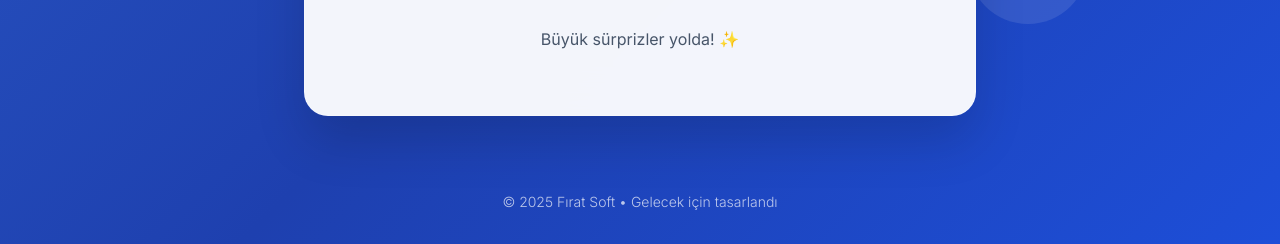
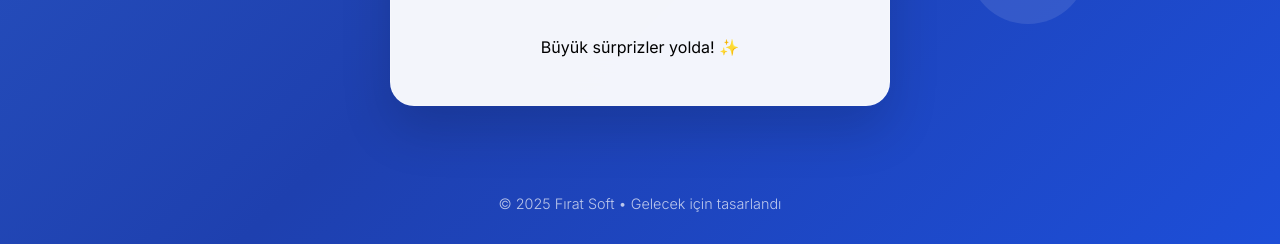
Before and after one commit to firatsoft/firatsoft.com, a plain HTML site: page index.html in a window 1280 px wide. Shown: the part 556-800 px from the top of the page. Drawn offline with nearby package versions, Linux system fonts and the light colour scheme.

Commit message:
first commit

```diff
--- a/assets/main.js
+++ b/assets/main.js
@@ -1,16 +1,3 @@
-tailwind.config = {
-    theme: {
-        extend: {
-            fontFamily: {
-                'inter': ['Inter', 'sans-serif'],
-            },
-            colors: {
-                'brand-blue': '#2a57c4',
-                'brand-blue-dark': '#1e40af',
-            }
-        }
-    }
-}
 
 const currentYear = new Date().getFullYear();
 document.getElementById('yearFooter').textContent = currentYear;
--- a/index.html
+++ b/index.html
@@ -29,7 +29,6 @@
           as="style">
     <link rel="preload" href="assets/logo.png" as="image">
 
-    <script src="https://cdn.tailwindcss.com"></script>
     <link href="https://fonts.googleapis.com/css2?family=Inter:wght@300;400;500;600;700;800&display=swap"
           rel="stylesheet">
     <link rel="stylesheet" href="assets/style.css">
@@ -84,6 +83,6 @@
     </footer>
 </main>
 
-<script src="assets/main.js" type="module"></script>
+<script src="assets/main.js" type="text/javascript"></script>
 </body>
 </html>
```
